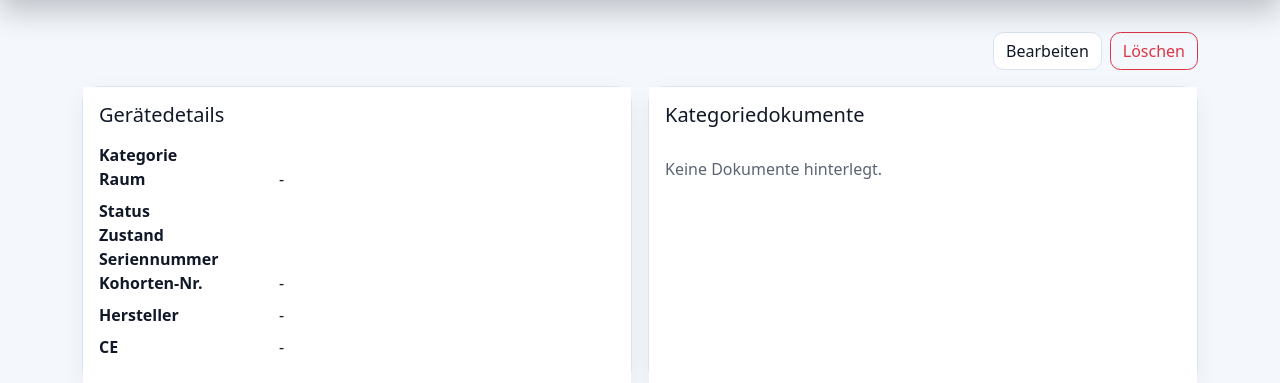
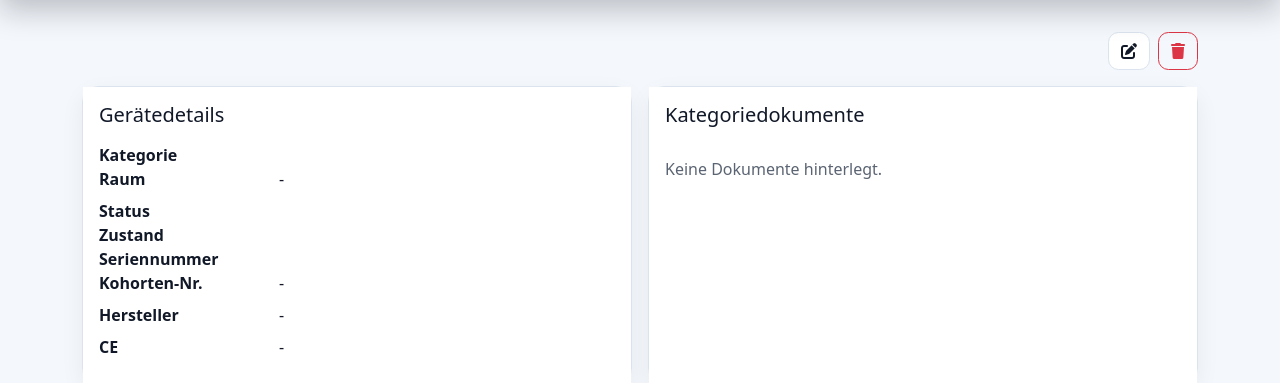
Before and after one commit to fjhzi/MPV, a Django app: template inventory/templates/inventory/device_detail.html in a window 1280 px wide. Shown: the part 56-439 px from the top of the page. Run offline with Django 5.2, Linux system fonts and the light colour scheme; the template is opened without the code that fills it: values that come from a table or form of the project are taken from there, others are empty.

Commit message:
Replace action button labels with Font Awesome icons

```diff
--- a/inventory/templates/inventory/confirm_delete.html
+++ b/inventory/templates/inventory/confirm_delete.html
@@ -5,8 +5,8 @@
   <p>Möchtest du <strong>{{ object.name }}</strong> wirklich löschen?</p>
   <form method="post">
     {% csrf_token %}
-    <button class="btn btn-danger" type="submit">Ja, löschen</button>
-    <a class="btn btn-outline-secondary" href="{% url 'device-detail' object.pk %}">Abbrechen</a>
+    <button class="btn btn-danger" type="submit" aria-label="Löschen" title="Löschen"><i class="fa-solid fa-trash" aria-hidden="true"></i></button>
+    <a class="btn btn-outline-secondary" href="{% url 'device-detail' object.pk %}" aria-label="Abbrechen" title="Abbrechen"><i class="fa-solid fa-ban" aria-hidden="true"></i></a>
   </form>
 </div></div>
 {% endblock %}
--- a/inventory/templates/inventory/device_detail.html
+++ b/inventory/templates/inventory/device_detail.html
@@ -3,8 +3,8 @@
 <div class="d-flex flex-wrap justify-content-between align-items-center gap-2 mb-3">
   <h1 class="h3 mb-0">{{ device.name }}</h1>
   <div class="d-flex gap-2">
-    <a class="btn btn-outline-primary" href="{% url 'device-edit' device.pk %}">Bearbeiten</a>
-    <a class="btn btn-outline-danger" href="{% url 'device-delete' device.pk %}">Löschen</a>
+    <a class="btn btn-outline-primary" href="{% url 'device-edit' device.pk %}" aria-label="Bearbeiten" title="Bearbeiten"><i class="fa-solid fa-pen-to-square" aria-hidden="true"></i></a>
+    <a class="btn btn-outline-danger" href="{% url 'device-delete' device.pk %}" aria-label="Löschen" title="Löschen"><i class="fa-solid fa-trash" aria-hidden="true"></i></a>
   </div>
 </div>
 
@@ -39,7 +39,7 @@
                 {% csrf_token %}
                 <input type="hidden" name="action" value="delete_document">
                 <input type="hidden" name="document_id" value="{{ doc.id }}">
-                <button class="btn btn-sm btn-outline-danger" type="submit">Löschen</button>
+                <button class="btn btn-sm btn-outline-danger" type="submit" aria-label="Löschen" title="Löschen"><i class="fa-solid fa-trash" aria-hidden="true"></i></button>
               </form>
             </li>
           {% empty %}
@@ -105,7 +105,7 @@
                 </form>
                 <form method="post" action="{% url 'appointment-delete' device.pk appointment.pk %}" class="m-0">
                   {% csrf_token %}
-                  <button class="btn btn-sm btn-outline-danger" type="submit" aria-label="Termin löschen" title="Termin löschen">🗑️</button>
+                  <button class="btn btn-sm btn-outline-danger" type="submit" aria-label="Termin löschen" title="Termin löschen"><i class="fa-solid fa-trash" aria-hidden="true"></i></button>
                 </form>
               </div>
             </div>
@@ -145,7 +145,7 @@
               </div>
               <form method="post" action="{% url 'event-delete' device.pk event.pk %}" class="m-0">
                 {% csrf_token %}
-                <button class="btn btn-sm btn-outline-danger" type="submit" aria-label="Ereignis löschen" title="Ereignis löschen">🗑️</button>
+                <button class="btn btn-sm btn-outline-danger" type="submit" aria-label="Ereignis löschen" title="Ereignis löschen"><i class="fa-solid fa-trash" aria-hidden="true"></i></button>
               </form>
             </div>
           {% empty %}
--- a/inventory/templates/inventory/documents.html
+++ b/inventory/templates/inventory/documents.html
@@ -62,7 +62,7 @@
                         {% csrf_token %}
                         <input type="hidden" name="action" value="delete_document">
                         <input type="hidden" name="document_id" value="{{ doc.id }}">
-                        <button class="btn btn-sm btn-outline-danger" type="submit">Löschen</button>
+                        <button class="btn btn-sm btn-outline-danger" type="submit" aria-label="Löschen" title="Löschen"><i class="fa-solid fa-trash" aria-hidden="true"></i></button>
                       </form>
                     </li>
                   {% empty %}
--- a/inventory/templates/inventory/form.html
+++ b/inventory/templates/inventory/form.html
@@ -16,8 +16,8 @@
         </div>
       {% endfor %}
       <div class="col-12 d-flex gap-2 justify-content-end">
-        <a class="btn btn-outline-secondary" href="/">Abbrechen</a>
-        <button class="btn btn-primary px-4" type="submit">Speichern</button>
+        <a class="btn btn-outline-secondary" href="/" aria-label="Abbrechen" title="Abbrechen"><i class="fa-solid fa-ban" aria-hidden="true"></i></a>
+        <button class="btn btn-primary px-4" type="submit" aria-label="Speichern" title="Speichern"><i class="fa-solid fa-floppy-disk" aria-hidden="true"></i></button>
       </div>
     </form>
   </div>
```
Also changed, not shown: inventory/templates/inventory/stammdaten.html (+4 -4 lines).
